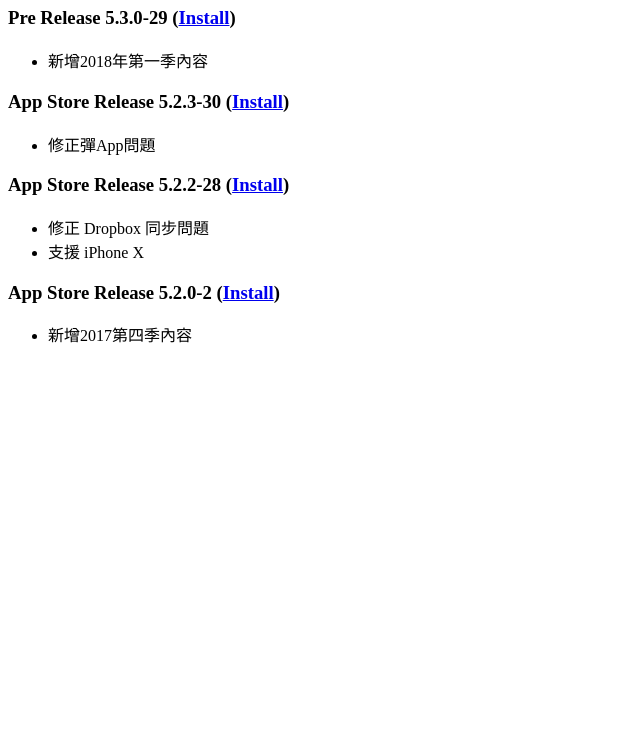
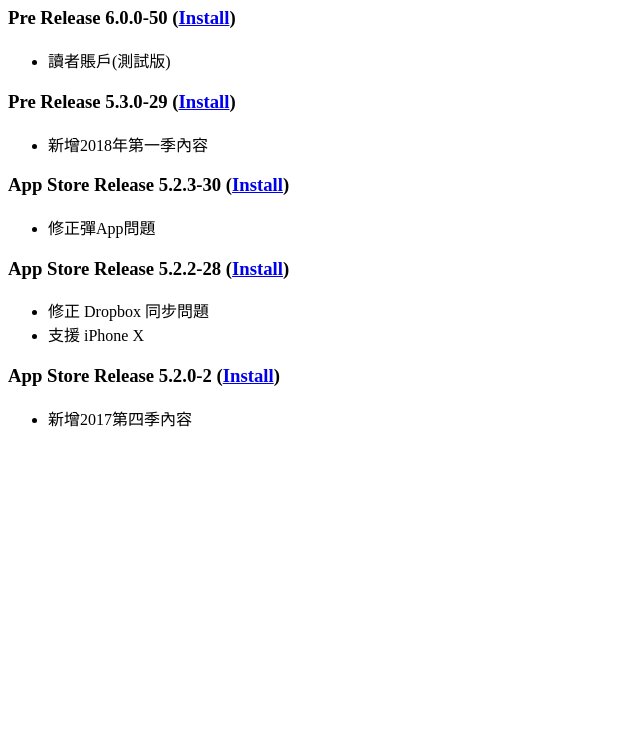
Before and after one commit to eddy-lau/ota, a plain HTML site: page cdb/index.html in a window 1280 px wide. Shown: the part 68-800 px from the top of the page, without its empty margins (0-640 px from the left). Drawn offline with Linux system fonts and the light colour scheme.

Commit message:
added 6.0.0-50

```diff
--- a/cdb/index.html
+++ b/cdb/index.html
@@ -8,6 +8,12 @@
   <body>
     <h1>每日讀經釋義 iOS App</h1>
 
+    <p>
+      <h3>Pre Release 6.0.0-50 (<a href="itms-services://?action=download-manifest&amp;url=https://eddy-lau.github.io/ota/cdb/v6.0.0-50.plist">Install</a>)</h3>
+      <ul>
+        <li>讀者賬戶(測試版)</li>
+      </ul>
+    </p>
     <p>
       <h3>Pre Release 5.3.0-29 (<a href="itms-services://?action=download-manifest&amp;url=https://eddy-lau.github.io/ota/cdb/v5.3.0-29.plist">Install</a>)</h3>
       <ul>
```
Also changed, not shown: 1 other file.
